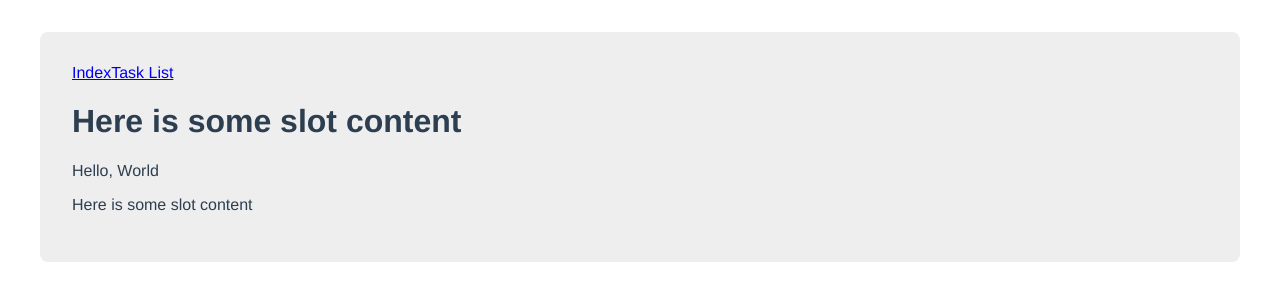
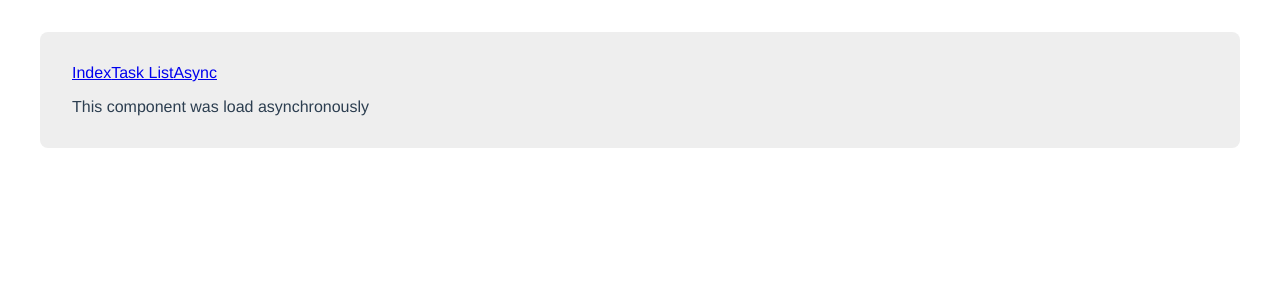
Before and after one commit to tomeightyeight/vue-playground, a Vue app: page /async in a window 1280 px wide. Shown: the top 300 px of the page. Built offline with nearby package versions, Linux system fonts and the light colour scheme; what vue-resource would draw is missing.

Commit message:
Add async view / component loading with webpack code splitting
This is awesome!

```diff
--- a/src/components/App.vue
+++ b/src/components/App.vue
@@ -6,6 +6,9 @@
       </li>
       <li>
         <router-link to="/task-list">Task List</router-link>
+      </li>
+      <li>
+        <router-link to="/async">Async</router-link>
       </li>
     </ul>
     <router-view></router-view>
--- /dev/null
+++ b/src/components/Async.vue
@@ -0,0 +1,21 @@
+<template>
+  <div>{{ message }}</div>
+</template>
+
+<script>
+'use strict';
+
+export default {
+  name: 'async',
+
+  data () {
+    return {
+      message: 'This component was load asynchronously'
+    };
+  }
+};
+</script>
+
+<style scoped>
+
+</style>
--- a/src/routers/DefaultRouter.js
+++ b/src/routers/DefaultRouter.js
@@ -9,9 +9,37 @@ export default new VueRouter({
   mode: 'history',
 
   routes: [
-    { path: '/', component: IndexView },
-    { path: '/hello/:name', component: IndexView },
-    { path: '/task-list', component: TaskListView },
-    { path: '*', component: IndexView }
+    {
+      path: '/',
+      // name: 'Index',
+      component: IndexView
+    },
+
+    {
+      path: '/hello/:name',
+      // name: 'HelloWorld',
+      component: IndexView
+    },
+
+    {
+      path: '/task-list',
+      // name: 'TaskList',
+      component: TaskListView
+    },
+
+    {
+      path: '/async',
+      // name: 'Async',
+      component: function(resolve) {
+        // Webpack creates a seperate bundle with code splitting
+        require(['../views/AsyncView.vue'], resolve);
+      }
+    },
+
+    {
+      path: '*',
+      name: '404',
+      component: IndexView
+    }
   ]
 });
--- /dev/null
+++ b/src/views/AsyncView.vue
@@ -0,0 +1,21 @@
+<template>
+  <async></async>
+</template>
+
+<script>
+'use strict';
+
+import Async from '../components/Async';
+
+export default {
+  name: 'async-view',
+
+  components: {
+    Async
+  }
+};
+</script>
+
+<style scoped>
+
+</style>
```
